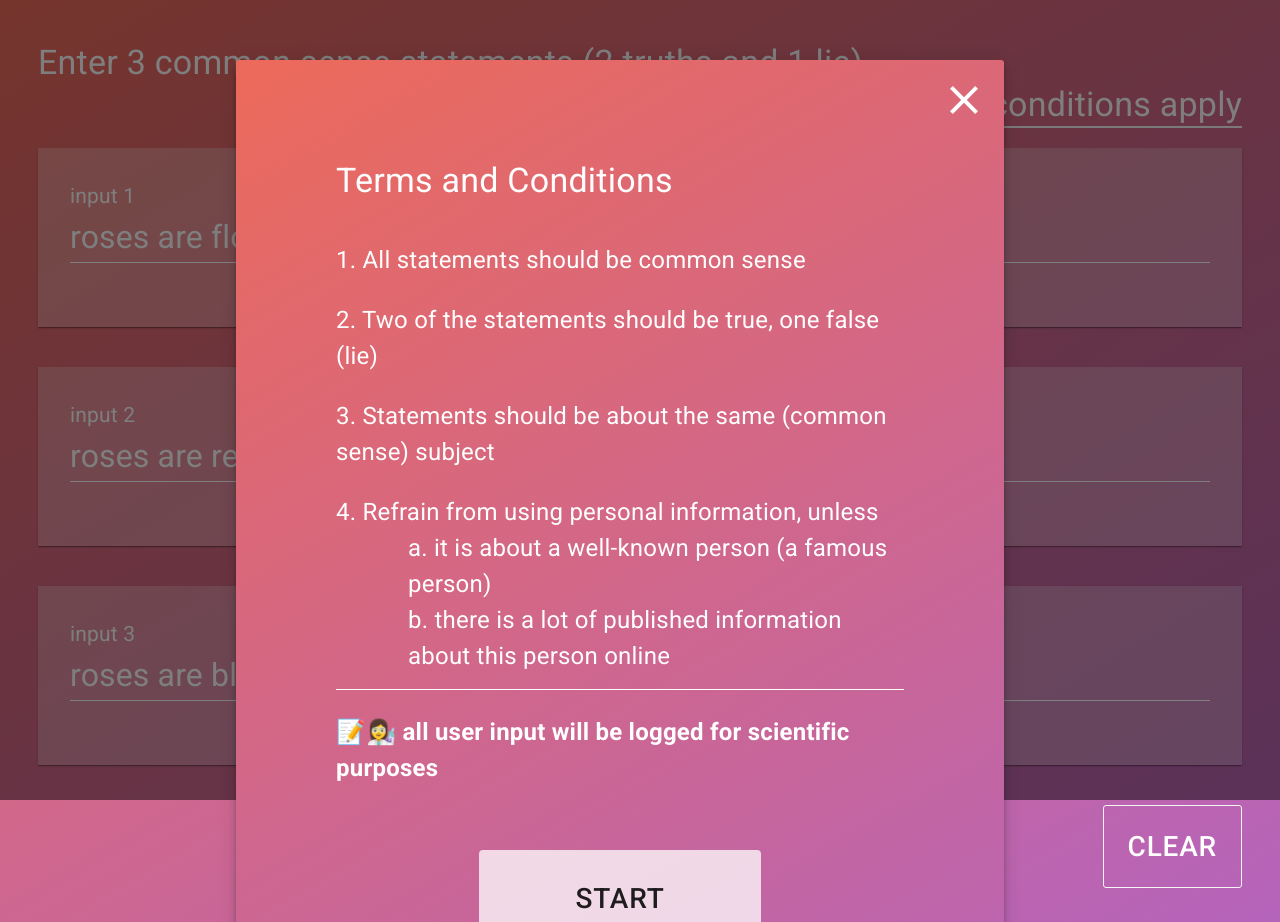
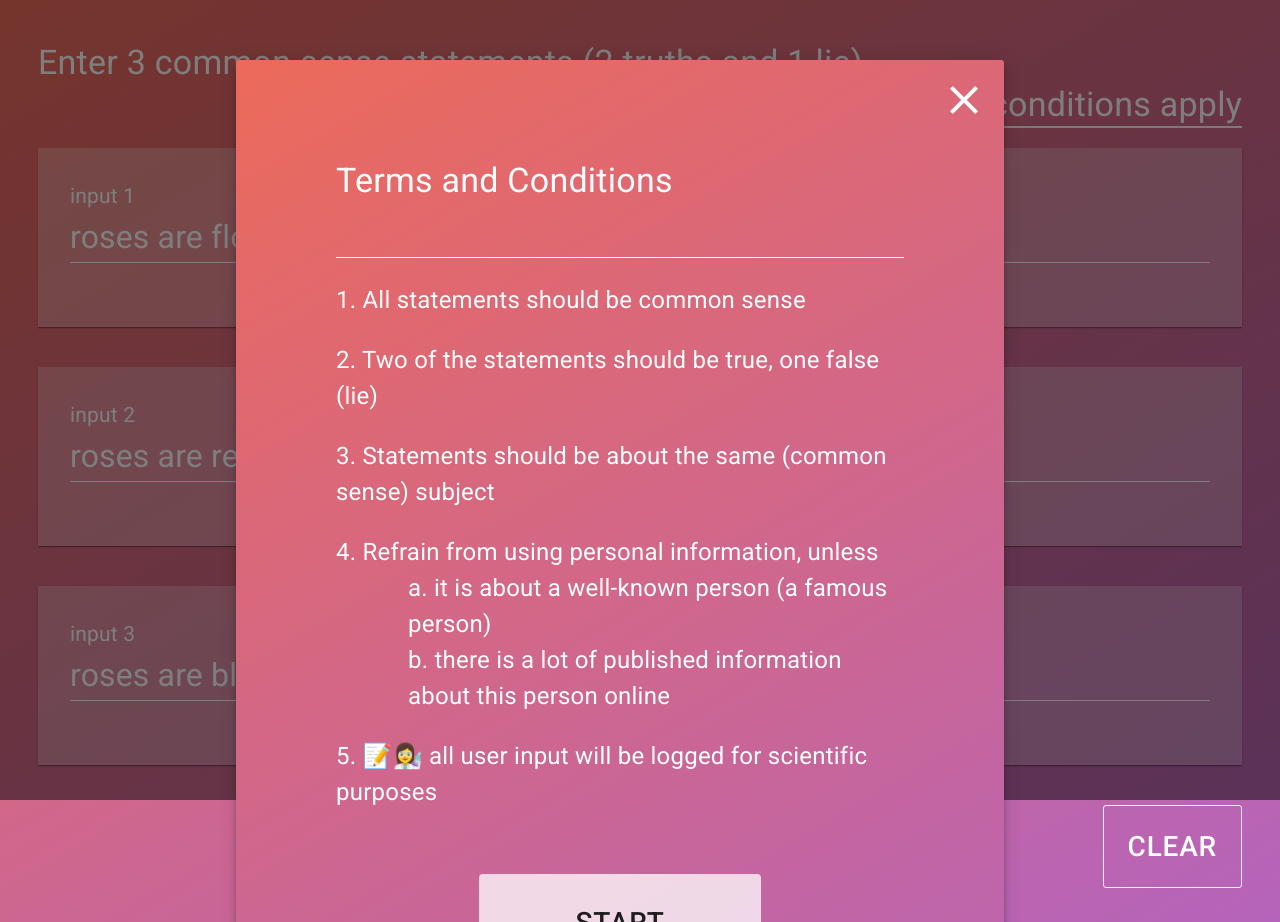
Before and after one commit to isi-usc-edu/mcs-demo, a React (Create React App) app: page / in a window 1280 px wide. Built offline with nearby package versions, Linux system fonts and the light colour scheme.

Commit message:
Update content of the terms and conditions modal

```diff
--- a/src/components/Terms.js
+++ b/src/components/Terms.js
@@ -85,6 +85,7 @@ class Terms extends React.Component {
             <Typography component="h1" variant="h4" className={classes.header}>
               Terms and Conditions
             </Typography>
+            <span className={classes.divider} />
             <Typography className={classes.content}>
               <p>1. All statements should be common sense</p>
               <p>2. Two of the statements should be true, one false (lie)</p>
@@ -92,8 +93,7 @@ class Terms extends React.Component {
               <p style={{marginBottom: '0'}}>4. Refrain from using personal information, unless</p>
               <p style={{margin: '0', paddingLeft: '3em'}}>a. it is about a well-known person (a famous person)</p>
               <p style={{margin: '0', paddingLeft: '3em'}}>b. there is a lot of published information about this person online</p>
-              <span className={classes.divider} />
-              <p><b><Emoji symbol="📝" label="notes" /><Emoji symbol="👩‍🔬" label="scientist" /> all user input will be logged for scientific purposes</b></p>
+              <p>5. <Emoji symbol="📝" label="notes" /><Emoji symbol="👩‍🔬" label="scientist" /> all user input will be logged for scientific purposes</p>
             </Typography>
           </Grid>
           <Grid item xs={12} align="center">
```
